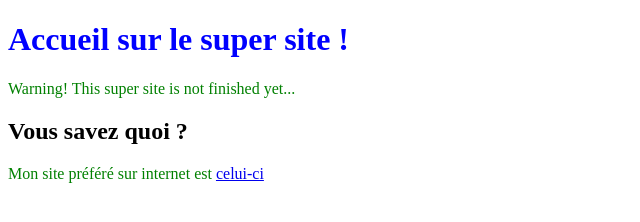
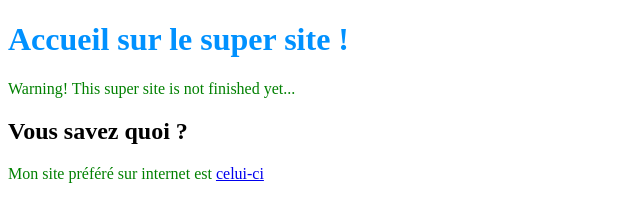
Before and after one commit to KohakuC/collaboration, a plain HTML site: page index.html in a window 1280 px wide. Shown: the whole page, without its empty margins (0-640 px from the left). Drawn offline with Linux system fonts and the light colour scheme.

Commit message:
changement couleur h1

```diff
--- a/style.css
+++ b/style.css
@@ -1,5 +1,5 @@
 h1 {
-    color: blue;
+    color: rgb(0, 145, 255);
 }
 p {
     color: green;
```
